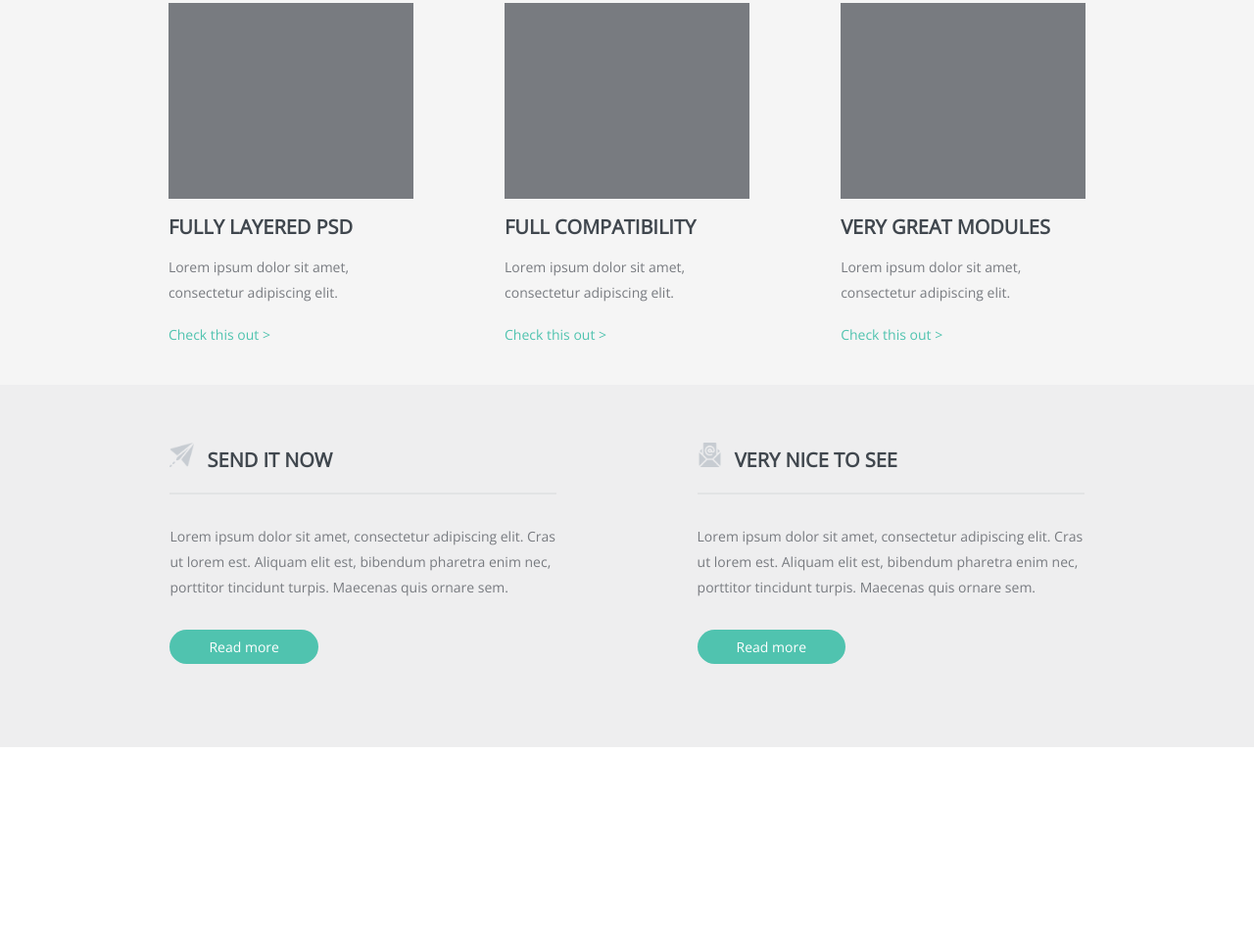
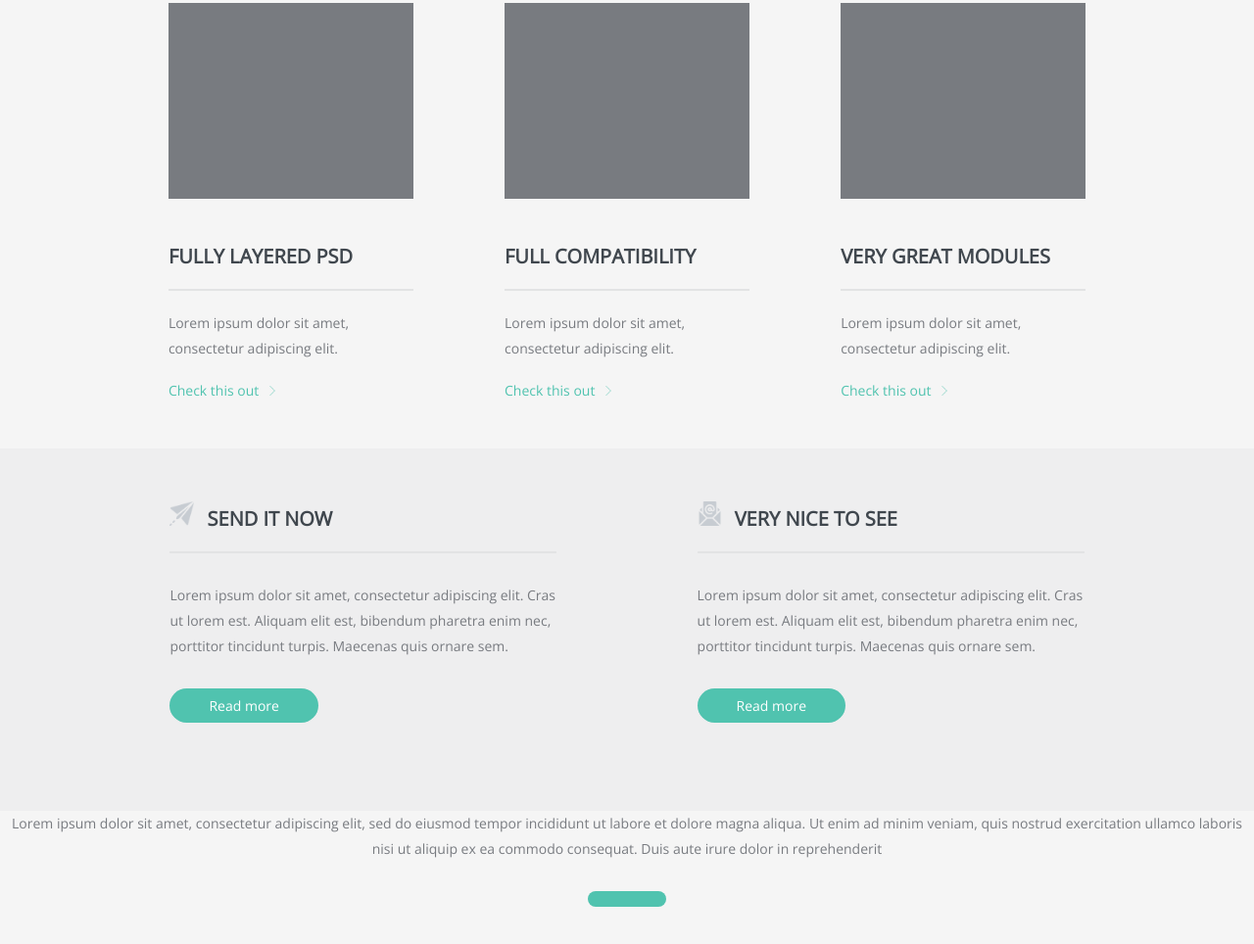
Before and after one commit to maximys963/Site-from-scratch-, a website: page index.html in a window 1280 px wide. Shown: the part 1903-2867 px from the top of the page at 98% size. Before the commit the page ends 2666 px from the top, so only its background shows below. Drawn offline with nearby package versions, Linux system fonts and the light colour scheme.

Commit message:
add seven section

```diff
--- a/index.html
+++ b/index.html
@@ -86,7 +86,7 @@
             <div></div>
             <article>Lorem ipsum dolor sit amet,
                 consectetur adipiscing elit.</article>
-            <a>Check this out ></a>
+            <a>Check this out  <div class="five-arrow"></div></a>
         </div>
         <div class="five-container">
             <div class="five-image"></div>
@@ -94,7 +94,7 @@
             <div></div>
             <article>Lorem ipsum dolor sit amet,
                 consectetur adipiscing elit.</article>
-            <a>Check this out   ></a>
+            <a>Check this out <div class="five-arrow"></div> </a>
         </div>
         <div class="five-container">
             <div class="five-image"></div>
@@ -102,7 +102,7 @@
             <div></div>
             <article>Lorem ipsum dolor sit amet,
                 consectetur adipiscing elit.</article>
-            <a>Check this out   ></a>
+            <a>Check this out  <div class="five-arrow"></div></a>
         </div>
 
     </section>
@@ -131,9 +131,19 @@
             <div class="third-button"><a>Read more</a></div>
         </div>
 
+
     </section>
-<section>
 
+<section class="seven-section">
+    <div class="seven-container seven-image"></div>
+<div class="seven-container">
+    <article>
+        Lorem ipsum dolor sit amet, consectetur adipiscing elit, sed do eiusmod tempor incididunt ut labore et dolore magna aliqua.
+        Ut enim ad minim veniam, quis nostrud exercitation ullamco laboris nisi ut aliquip ex ea commodo consequat.
+        Duis aute irure dolor in reprehenderit
+    </article>
+    <div class="third-button"></div>
+</div>
 
 </section>
 
--- a/style.css
+++ b/style.css
@@ -272,7 +272,7 @@ body > div {
 	top:1856px;
 	width: 100%;
 	background-color: #f5f5f5;
-	height: 440px;
+	height: 505px;
 	text-align: center;
 }
 .five-container{
@@ -287,8 +287,12 @@ body > div {
 	color: #40474e;
 	font-size: 20px;
 	display: inline-block;
-	margin-top:15px;
-	margin-bottom:15px;
+	margin-top:45px;
+	margin-bottom:20px;
+	border-bottom: 2px solid #e2e3e4;
+	width:250px;
+	padding-bottom:20px;
+
 }
 .five-container article{
 	color:#787b80;
@@ -301,6 +305,9 @@ color: #50c3af;
 font-size: 14px;
 display: inline-block;
 margin-top: 20px;
+	width: 200px;
+	text-wrap: none;
+
 }
 
 .five-image{
@@ -308,9 +315,19 @@ margin-top: 20px;
 	width: 250px;
 	background-color: #787b80;
 }
+.five-arrow{
+	display: inline-block;
+	background: url("icons/next.png") center no-repeat;
+	height: 10px;
+	width: 10px;
+	background-size: cover;
+	text-align: center;
+	margin-left:5px;
+
+}
 .six-section{
 	position:absolute;
-	top:2296px;
+	top:2361px;
 	left: 0;
 	width: 100%;
 	height:370px;
@@ -330,6 +347,7 @@ margin-top: 20px;
 	font-size: 20px;
 	display: inline-block;
 	padding-left: 10px;
+
 }
 .six-container article{
 	color:#787b80;
@@ -344,7 +362,7 @@ margin-top: 20px;
 	margin-left:70px;
 	margin-right: 70px;
 	text-align: left;
-	margin-top: 30px;
+	margin-top: 25px;
 }
 .six-icon1{
 	background: url("icons/message.png") no-repeat center ;
@@ -360,6 +378,29 @@ margin-top: 20px;
 	background-size: contain;
 	display: inline-block;
 }
+.seven-section{
+	position:absolute;
+	top:2731px;
+	left: 0;
+	width: 100%;
+	height:520px;
+	background-color: #f5f5f5;
+	text-align: center;
+
+}
+.seven-container{
+
+}
+.seven-image{
+
+}
+.seven-container article {
+	color:#787b80;
+	display: inline-block;
+	font-size: 14px;
+	line-height: 26px;
+
+}
 @font-face {
 	font-family: Belinda;
 	src: url(fonts/belinda.otf);
```
